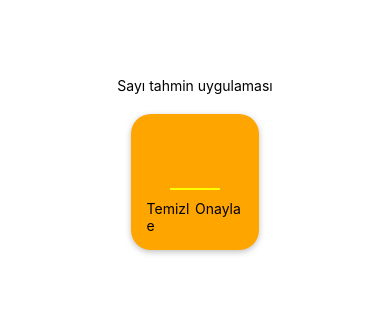
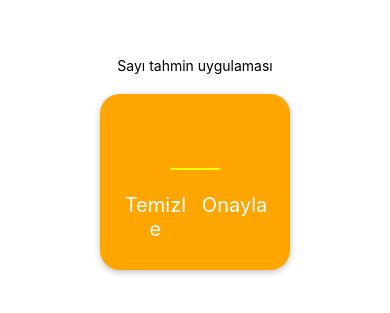
Before and after one commit to UtkuHazarGel/SayiBulma, a React Native app in the folder oyun/: screen / in a window 390 px wide. Shown: the part 259-572 px from the top of the page. Built offline with nearby package versions, Linux system fonts and the light colour scheme.

Commit message:
butonların işlevlerini görebilmesi için fonksiyon açıldı ve button ve textInputun css özellikleri tasarlandı.

```diff
--- a/oyun/components/CustomButton.js
+++ b/oyun/components/CustomButton.js
@@ -1,12 +1,36 @@
-import { StyleSheet, Text, View } from 'react-native'
-import React from 'react'
+import { Pressable, StyleSheet, Text, View } from "react-native";
+import React from "react";
 
-export default function CustomButton({children}) {
+export default function CustomButton({ children,onPress}) {
   return (
-    <View>
-      <Text>{children}</Text>
+    <View style={styles.buttonContainer}>
+      <Pressable
+        style={({ pressed }) =>
+          pressed
+            ? [styles.buttonInnerText, styles.pressed]
+            : styles.buttonInnerText
+        }
+        onPress={onPress}
+      >
+        <Text style={styles.buttonText}>{children}</Text>
+      </Pressable>
     </View>
-  )
+  );
 }
 
-const styles = StyleSheet.create({})
+const styles = StyleSheet.create({
+  buttonContainer: {
+    margin: 5,
+  },
+  buttonInnerText: {
+    paddingVertical: 8,
+  },
+  buttonText: {
+    textAlign: "center",
+    color: "white",
+    fontSize: 20,
+  },
+  pressed: {
+    opacity: 0.5,
+  },
+});
--- a/oyun/screens/GameStartScreen.js
+++ b/oyun/screens/GameStartScreen.js
@@ -3,17 +3,24 @@
 import CustomButton from "../components/CustomButton";
 
 export default function GameStartScreen() {
+  function resetHandler() {}
+  function confirmHandler() {}
+
   return (
     <View style={styles.container}>
       <Text>Sayı tahmin uygulaması</Text>
       <View style={styles.card}>
-        <TextInput style={styles.input} keyboardType="number-pad" />
+        <TextInput
+          style={styles.input}
+          keyboardType="number-pad"
+          maxLength={2}
+        />
         <View style={styles.buttonsContainer}>
           <View style={styles.buttonContainer}>
-            <CustomButton>Temizle</CustomButton>
+            <CustomButton onPress={resetHandler}>Temizle</CustomButton>
           </View>
           <View style={styles.buttonContainer}>
-            <CustomButton>Onayla</CustomButton>
+            <CustomButton onPress={confirmHandler}>Onayla</CustomButton>
           </View>
         </View>
       </View>
@@ -50,10 +57,10 @@
     fontSize: 35,
     fontWeight: "bold",
   },
-  buttonsContainer:{
-    flexDirection:"row"
+  buttonsContainer: {
+    flexDirection: "row",
   },
-  buttonContainer:{
-    flex:1
-  }
+  buttonContainer: {
+    flex: 1,
+  },
 });
```
